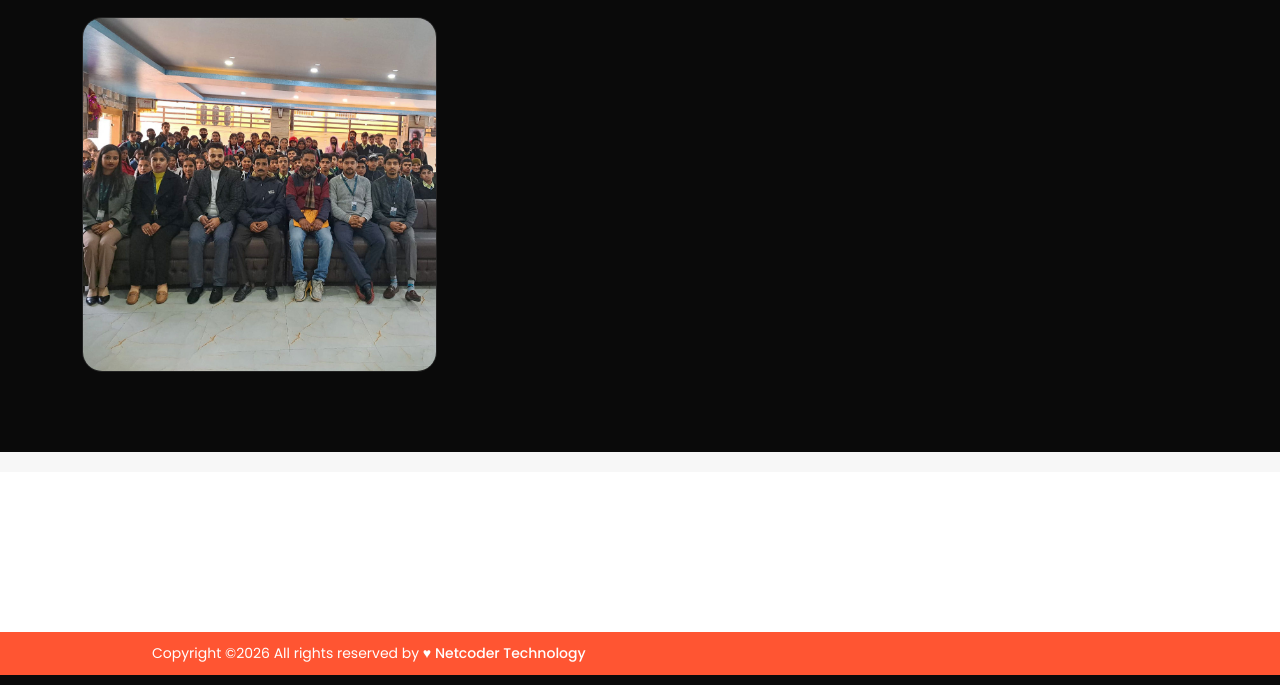
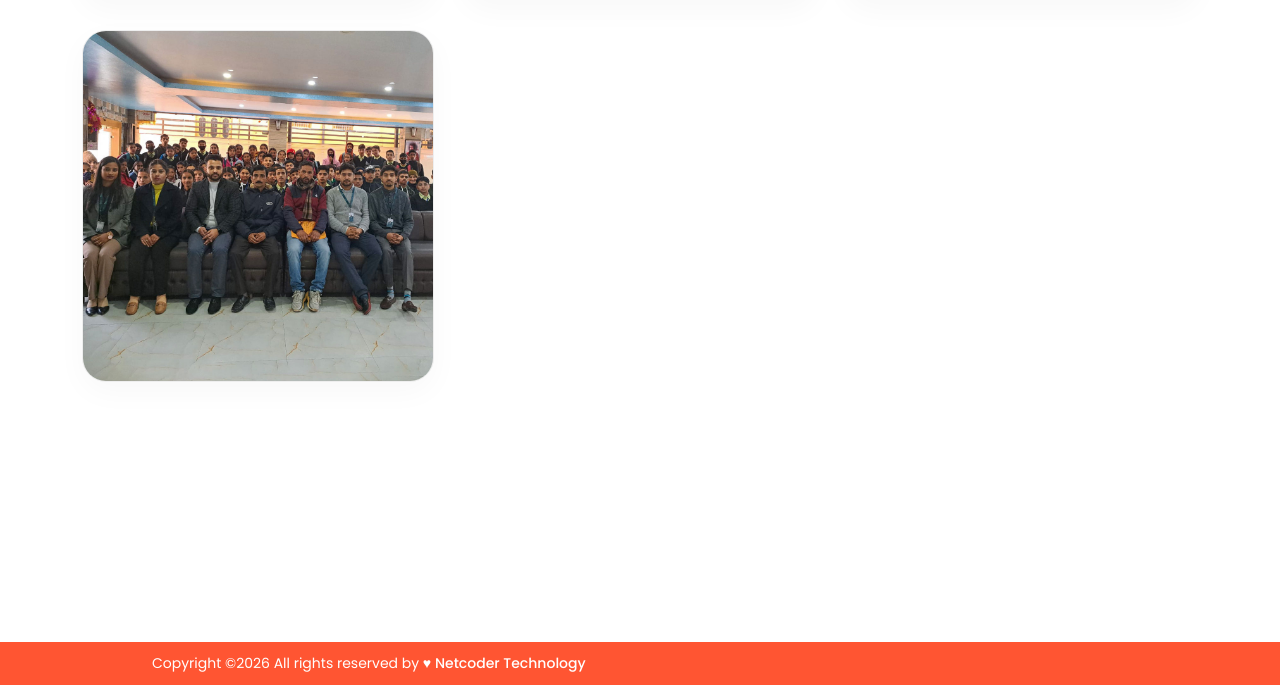
Before and after one commit to Sahilweb837/netcoder2026, a PHP site: page /gallery.php in a window 1280 px wide. Shown: the part 1219-1904 px from the top of the page. Run offline with PHP 8.4, Linux system fonts and the light colour scheme; data that the repository does not hold is empty.

Commit message:
new code

```diff
--- a/gallery.php
+++ b/gallery.php
@@ -36,14 +36,21 @@
     <style>
         :root {
             --primary: #ff6600;
-            --dark: #0a0a0a;
-            --card-bg: #161616;
-            --text-muted: #aaa;
+            --bg-light: #ffffff;
+            --bg-secondary: #f8f9fa;
+            --text-dark: #1a1a1a;
+            --text-muted: #666;
+            --card-border: #eee;
+        }
+
+        body {
+            background-color: var(--bg-light);
+            color: var(--text-dark);
         }
 
         .gallery-section {
             padding: 80px 0;
-            background: var(--dark);
+            background: var(--bg-light);
         }
 
         .gallery-filter {
@@ -74,43 +82,45 @@
         .filter-btn.active, .filter-btn:hover {
             background: var(--primary);
             border-color: var(--primary);
-            box-shadow: 0 8px 20px rgba(255, 102, 0, 0.3);
-            transform: translateY(-2px);
+            color: #fff;
+            box-shadow: 0 8px 25px rgba(255, 102, 0, 0.25);
+            transform: translateY(-3px);
         }
 
         .gallery-grid-dynamic {
             display: grid;
             grid-template-columns: repeat(auto-fill, minmax(320px, 1fr));
-            gap: 25px;
+            gap: 30px;
         }
 
         .gallery-item {
             position: relative;
-            border-radius: 20px;
+            border-radius: 24px;
             overflow: hidden;
-            background: var(--card-bg);
+            background: #fff;
             aspect-ratio: 1/1;
             cursor: pointer;
-            transition: 0.5s;
-            border: 1px solid #222;
+            transition: 0.5s cubic-bezier(0.4, 0, 0.2, 1);
+            border: 1px solid var(--card-border);
+            box-shadow: 0 10px 30px rgba(0,0,0,0.03);
         }
 
         .gallery-item:hover {
-            transform: scale(1.02);
+            transform: translateY(-10px);
             border-color: var(--primary);
-            box-shadow: 0 20px 40px rgba(0,0,0,0.4);
+            box-shadow: 0 25px 50px rgba(0,0,0,0.08);
         }
 
         .gallery-item img {
             width: 100%;
             height: 100%;
             object-fit: cover;
-            transition: 0.6s cubic-bezier(0.4, 0, 0.2, 1);
+            transition: 0.8s cubic-bezier(0.4, 0, 0.2, 1);
         }
 
         .gallery-item:hover img {
-            transform: scale(1.1) rotate(1deg);
-            filter: brightness(0.7);
+            transform: scale(1.1);
+            filter: brightness(0.8);
         }
 
         .gallery-item .overlay {
@@ -160,15 +172,16 @@
             transform: translate(-50%, -50%) scale(0);
             background: #fff;
             color: var(--primary);
-            width: 60px;
-            height: 60px;
+            width: 65px;
+            height: 65px;
             border-radius: 50%;
             display: flex;
             align-items: center;
             justify-content: center;
-            font-size: 1.5rem;
-            transition: 0.4s cubic-bezier(0.175, 0.885, 0.32, 1.275);
+            font-size: 1.6rem;
+            transition: 0.5s cubic-bezier(0.175, 0.885, 0.32, 1.275);
             z-index: 2;
+            box-shadow: 0 10px 20px rgba(0,0,0,0.1);
         }
 
         .gallery-item:hover .view-icon {
```
Also changed, not shown: other parts of gallery.php (+21 -18 lines), admin/admin.php (+6 -1 lines), admin/gallery.php (+27 -31 lines).
